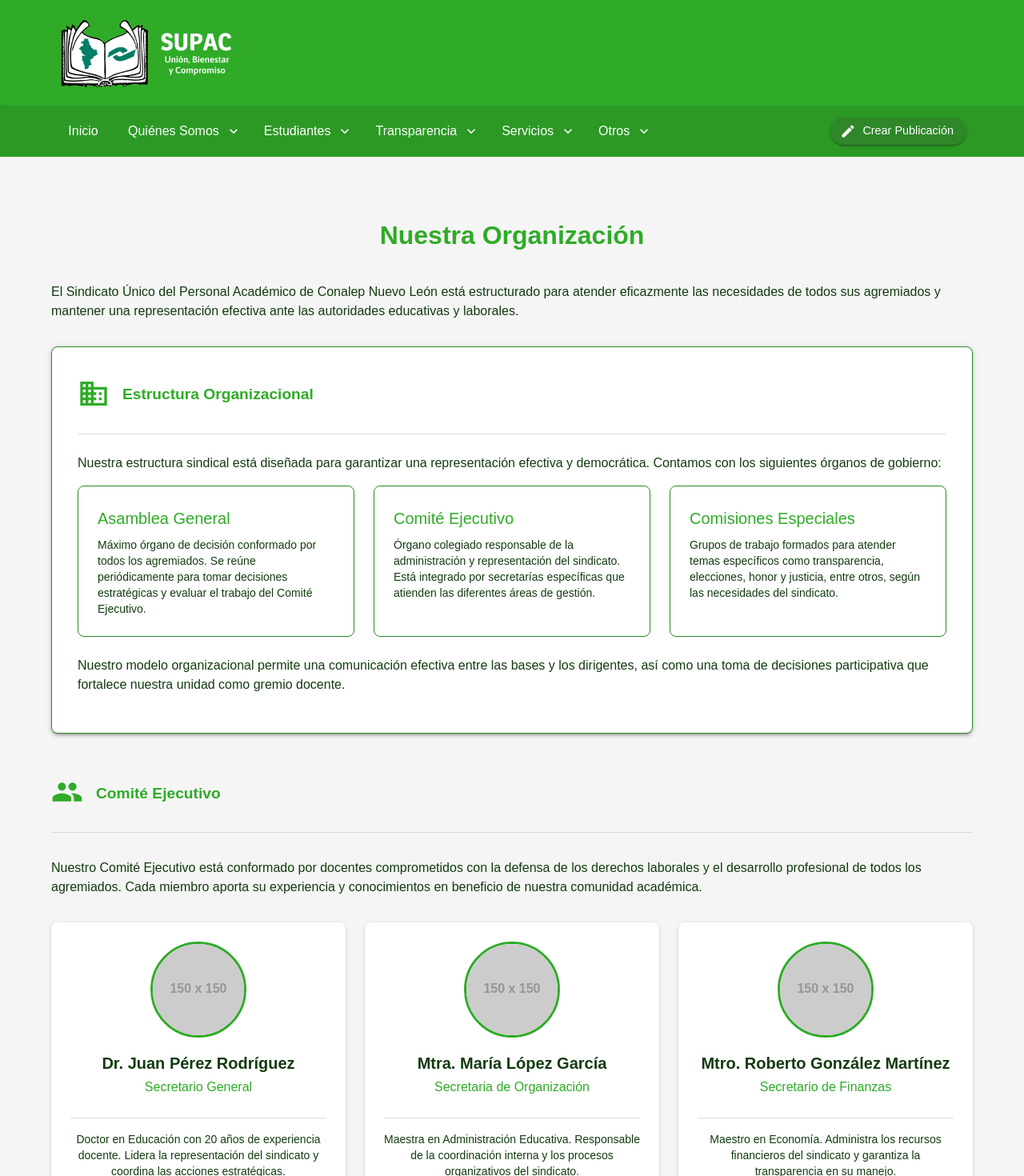
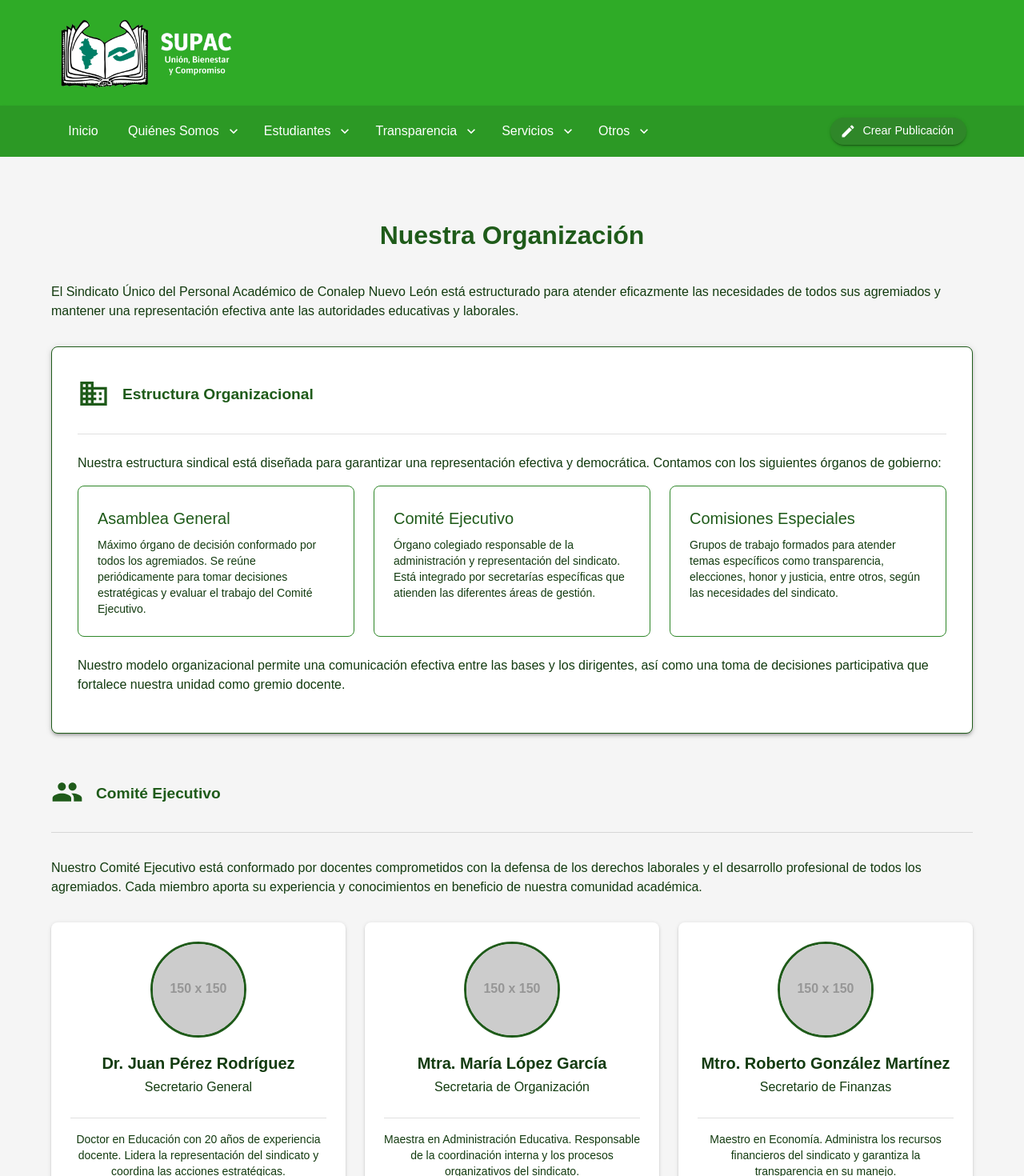
Before and after one commit to AngelIpina12/proyecto-sindicato, a React (Vite) app: page /organizacion in a window 1280 px wide. Shown: the top 1470 px of the page at 80% size. Built offline with nearby package versions, Linux system fonts and the light colour scheme.

Commit message:
Change tipo de color de paletas en MisionVision, Valores, Organizacion, y PostDetail

```diff
--- a/src/components/ScrollToTopButton.jsx
+++ b/src/components/ScrollToTopButton.jsx
@@ -42,7 +42,7 @@ const ScrollToTopButton = () => {
           zIndex: 1000,
           backgroundColor: theme.palette.primary.main,
           '&:hover': {
-            backgroundColor: theme.palette.primary.dark,
+            backgroundColor: theme.palette.secondary.main,
           }
         }}
       >
--- a/src/pages/content/MisionVision.jsx
+++ b/src/pages/content/MisionVision.jsx
@@ -24,7 +24,7 @@ export const MisionVision = () => {
             variant="h1"
             component="h1"
             align="center"
-            sx={{ color: theme.palette.primary.main, mb: 5 }}
+            sx={{ color: theme.palette.text.main, mb: 5 }}
           >
             Misión y Visión
           </Typography>
@@ -43,7 +43,7 @@ export const MisionVision = () => {
                   height: '100%',
                   display: 'flex',
                   flexDirection: 'column',
-                  bgcolor: theme.palette.primary.light,
+                  bgcolor: theme.palette.primary.dark,
                   color: 'white',
                   borderRadius: 2,
                 }}
@@ -84,7 +84,7 @@ export const MisionVision = () => {
                   height: '100%',
                   display: 'flex',
                   flexDirection: 'column',
-                  bgcolor: theme.palette.secondary.main,
+                  bgcolor: theme.palette.primary.dark,
                   color: 'white',
                   borderRadius: 2,
                 }}
@@ -126,7 +126,7 @@ export const MisionVision = () => {
               mt: 4
             }}
           >
-            <Typography variant="h3" component="h2" gutterBottom align="center" color="primary">
+            <Typography variant="h3" component="h2" gutterBottom align="center" color="dark">
               Nuestro Compromiso Institucional
             </Typography>
             <Typography variant="body1" paragraph align="center">
--- a/src/pages/content/Organizacion.jsx
+++ b/src/pages/content/Organizacion.jsx
@@ -66,7 +66,7 @@ export const Organizacion = () => {
             variant="h1"
             component="h1"
             align="center"
-            sx={{ color: theme.palette.primary.main, mb: 5 }}
+            sx={{ color: theme.palette.primary.dark, mb: 5 }}
           >
             Nuestra Organización
           </Typography>
@@ -83,16 +83,16 @@ export const Organizacion = () => {
               p: 4,
               mb: 6,
               borderRadius: 2,
-              border: `1px solid ${theme.palette.primary.light}`,
+              border: `1px solid ${theme.palette.primary.dark}`,
             }}
           >
             <Box sx={{ display: 'flex', alignItems: 'center', mb: 3 }}>
-              <BusinessIcon sx={{ fontSize: 40, color: theme.palette.primary.main, mr: 2 }} />
+              <BusinessIcon sx={{ fontSize: 40, color: theme.palette.primary.dark, mr: 2 }} />
               <Typography
                 variant="h3"
                 component="h2"
                 sx={{
-                  color: theme.palette.primary.main,
+                  color: theme.palette.primary.dark,
                   fontWeight: 'bold',
                   mt: 2,
                 }}
@@ -116,7 +116,7 @@ export const Organizacion = () => {
                     height: '100%',
                   }}
                 >
-                  <Typography variant="h6" gutterBottom sx={{ color: theme.palette.primary.main }}>
+                  <Typography variant="h6" gutterBottom sx={{ color: theme.palette.primary.dark }}>
                     Asamblea General
                   </Typography>
                   <Typography variant="body2">
@@ -133,7 +133,7 @@ export const Organizacion = () => {
                     height: '100%',
                   }}
                 >
-                  <Typography variant="h6" gutterBottom sx={{ color: theme.palette.primary.main }}>
+                  <Typography variant="h6" gutterBottom sx={{ color: theme.palette.primary.dark }}>
                     Comité Ejecutivo
                   </Typography>
                   <Typography variant="body2">
@@ -150,7 +150,7 @@ export const Organizacion = () => {
                     height: '100%',
                   }}
                 >
-                  <Typography variant="h6" gutterBottom sx={{ color: theme.palette.primary.main }}>
+                  <Typography variant="h6" gutterBottom sx={{ color: theme.palette.primary.dark }}>
                     Comisiones Especiales
                   </Typography>
                   <Typography variant="body2">
@@ -167,12 +167,12 @@ export const Organizacion = () => {
 
           <Box sx={{ mb: 6 }}>
             <Box sx={{ display: 'flex', alignItems: 'center', mb: 3 }}>
-              <PeopleIcon sx={{ fontSize: 40, color: theme.palette.primary.main, mr: 2 }} />
+              <PeopleIcon sx={{ fontSize: 40, color: theme.palette.primary.dark, mr: 2 }} />
               <Typography
                 variant="h3"
                 component="h2"
                 sx={{
-                  color: theme.palette.primary.main,
+                  color: theme.palette.primary.dark,
                   fontWeight: 'bold',
                   mt: 2,
                 }}
@@ -213,7 +213,7 @@ export const Organizacion = () => {
                             width: 120,
                             height: 120,
                             mb: 2,
-                            border: `3px solid ${theme.palette.primary.main}`
+                            border: `3px solid ${theme.palette.primary.dark}`
                           }}
                         />
                         <Typography
@@ -226,7 +226,7 @@ export const Organizacion = () => {
                         </Typography>
                         <Typography
                           variant="subtitle1"
-                          color="primary"
+                          color="dark"
                           align="center"
                           sx={{ mb: 1 }}
                         >
@@ -249,7 +249,7 @@ export const Organizacion = () => {
             sx={{
               p: 4,
               mb: 6,
-              bgcolor: theme.palette.primary.light,
+              bgcolor: theme.palette.primary.dark,
               color: 'white',
               borderRadius: 2,
             }}
@@ -302,7 +302,7 @@ export const Organizacion = () => {
               borderRadius: 2,
             }}
           >
-            <Typography variant="h4" gutterBottom color="primary">
+            <Typography variant="h4" gutterBottom color="dark">
               Trabajamos por y para nuestros agremiados
             </Typography>
             <Typography variant="body1">
--- a/src/pages/content/PostDetail.jsx
+++ b/src/pages/content/PostDetail.jsx
@@ -8,7 +8,8 @@ import {
     Divider,
     Button,
     Chip,
-    styled
+    styled,
+    useTheme
 } from '@mui/material';
 import ArrowBackIcon from '@mui/icons-material/ArrowBack';
 import CalendarTodayIcon from '@mui/icons-material/CalendarToday';
@@ -22,6 +23,7 @@ const PostDetail = () => {
     const { getPostById } = useContext(BlogContext);
     const [post, setPost] = useState(null);
     const [loading, setLoading] = useState(true);
+    const theme = useTheme()
 
     // Obtención de publicación
     useEffect(() => {
@@ -43,13 +45,14 @@ const PostDetail = () => {
         navigate('/');
     };
 
-    const CustomButton = styled(Button)({
+    const CustomButton = styled(Button)(({ theme }) => ({
         borderColor: 'gray',
+        color: theme.palette.primary.dark,
         '&:hover': {
             borderColor: 'gray',
             backgroundColor: 'rgba(0, 0, 0, 0.04)',
         }
-    });
+    }));
 
     if (loading) {
         return (
--- a/src/pages/content/Valores.jsx
+++ b/src/pages/content/Valores.jsx
@@ -24,32 +24,32 @@ export const Valores = () => {
     {
       title: "Justicia",
       description: "Promovemos el trato equitativo y la defensa de los derechos laborales y profesionales de todos nuestros agremiados, actuando conforme a la normatividad y buscando siempre relaciones laborales justas y equilibradas.",
-      icon: <JusticeIcon sx={{ fontSize: 60, color: theme.palette.primary.light }} />
+      icon: <JusticeIcon sx={{ fontSize: 60, color: theme.palette.primary.dark }} />
     },
     {
       title: "Integridad",
       description: "Actuamos con rectitud, honestidad y congruencia, manteniendo una conducta ética en todas nuestras acciones y decisiones, tanto en la gestión sindical como en nuestra labor docente.",
-      icon: <IntegrityIcon sx={{ fontSize: 60, color: theme.palette.primary.light }} />
+      icon: <IntegrityIcon sx={{ fontSize: 60, color: theme.palette.primary.dark }} />
     },
     {
       title: "Solidaridad",
       description: "Fomentamos el apoyo mutuo y la colaboración entre compañeros, creando una comunidad académica unida que trabaja por el bien común y el mejoramiento de las condiciones de todos los miembros del sindicato.",
-      icon: <SolidarityIcon sx={{ fontSize: 60, color: theme.palette.primary.light }} />
+      icon: <SolidarityIcon sx={{ fontSize: 60, color: theme.palette.primary.dark }} />
     },
     {
       title: "Respeto",
       description: "Valoramos la dignidad de cada persona, reconociendo y apreciando las diferencias individuales y fomentando un ambiente de trabajo basado en la consideración mutua y el diálogo constructivo.",
-      icon: <RespectIcon sx={{ fontSize: 60, color: theme.palette.primary.light }} />
+      icon: <RespectIcon sx={{ fontSize: 60, color: theme.palette.primary.dark }} />
     },
     {
       title: "Transparencia",
       description: "Mantenemos una gestión abierta y clara, comunicando con oportunidad y veracidad nuestras acciones y resultados, y rindiendo cuentas de manera periódica a nuestros agremiados.",
-      icon: <TransparencyIcon sx={{ fontSize: 60, color: theme.palette.primary.light }} />
+      icon: <TransparencyIcon sx={{ fontSize: 60, color: theme.palette.primary.dark }} />
     },
     {
       title: "Excelencia",
       description: "Buscamos constantemente la mejora continua y la calidad en todas nuestras actividades, promoviendo el desarrollo profesional y personal de nuestros agremiados para fortalecer la calidad educativa en Conalep.",
-      icon: <ExcellenceIcon sx={{ fontSize: 60, color: theme.palette.primary.light }} />
+      icon: <ExcellenceIcon sx={{ fontSize: 60, color: theme.palette.primary.dark }} />
     }
   ];
 
@@ -61,7 +61,7 @@ export const Valores = () => {
             variant="h1"
             component="h1"
             align="center"
-            sx={{ color: theme.palette.primary.main, mb: 5 }}
+            sx={{ color: theme.palette.primary.dark, mb: 5 }}
           >
             Nuestros Valores
           </Typography>
@@ -105,7 +105,7 @@ export const Valores = () => {
                         align="center"
                         sx={{
                           mt: 2,
-                          color: theme.palette.primary.main,
+                          color: theme.palette.primary.dark,
                           fontWeight: 'bold',
                         }}
                       >
@@ -124,7 +124,7 @@ export const Valores = () => {
 
           <Box
             sx={{
-              bgcolor: theme.palette.primary.main,
+              bgcolor: theme.palette.primary.dark,
               color: 'white',
               p: 4,
               borderRadius: 2,
```
